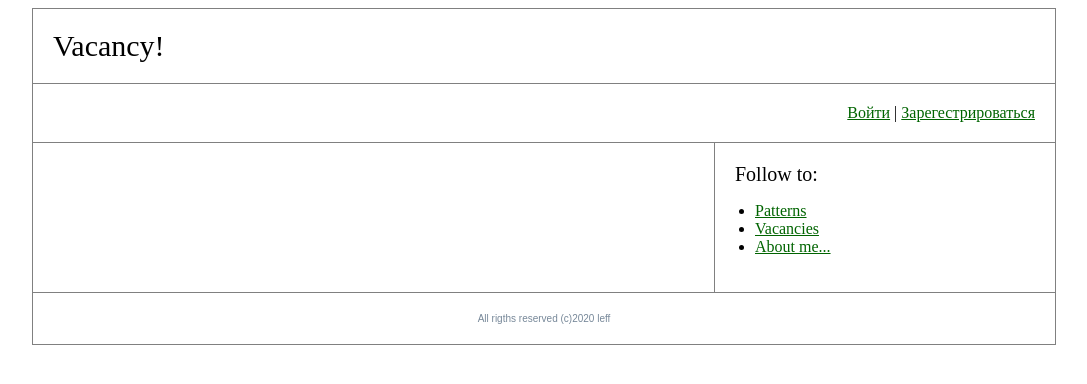
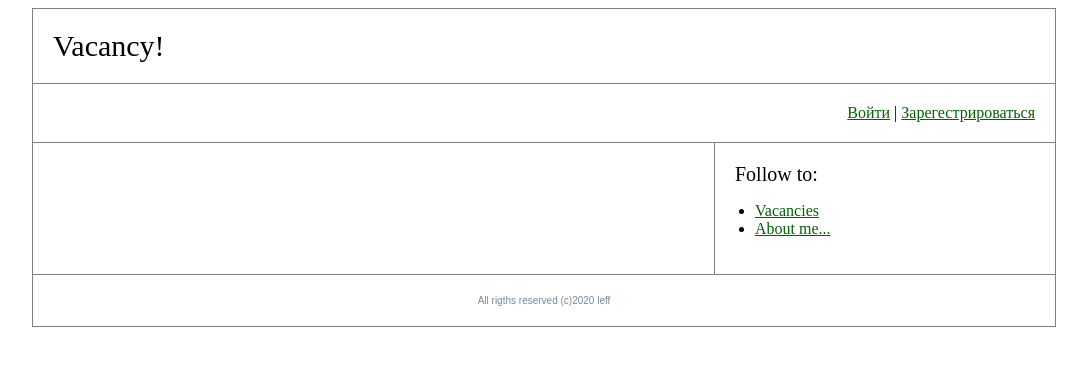
Before and after one commit to leff-mdn-learning/vacancy-telegram-bot, a PHP site: page /vacs/vacancies in a window 1280 px wide. Shown: the top 384 px of the page, without its empty margins (96-1183 px from the left). Run offline with PHP 8.4, Linux system fonts and the light colour scheme; data that the repository does not hold is empty.

Commit message:
Merge branch 'AYakovlev/vacancy' of https://github.com/leff-mdn-learning/vacancy-telegram-bot into AYakovlev/vacancy
# Conflicts:
#	src/Controller/VacsController.php

```diff
--- a/src/View/footer.php
+++ b/src/View/footer.php
@@ -2,7 +2,7 @@
 <td width="300px" class="sidebar">
     <div class="sidebarHeader">Follow to:</div>
     <ul>
-        <li><a href="/blog/articles">Patterns</a></li>
+        <!--<li><a href="/blog/articles">Patterns</a></li>--!>
         <li><a href="/vacs/vacancies">Vacancies</a></li>
         <li><a href="/aboutme/about">About me...</a></li>
     </ul>
```
